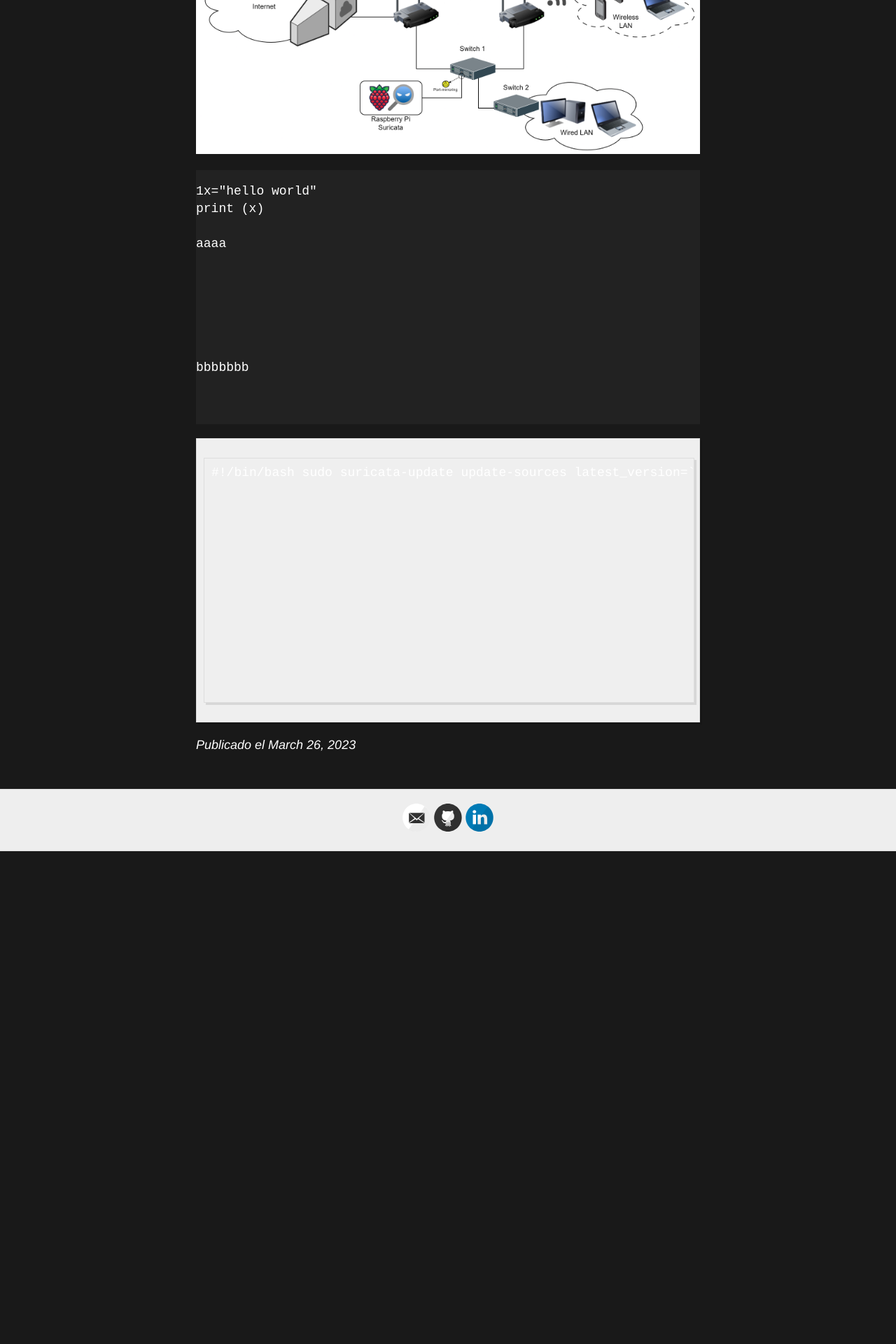
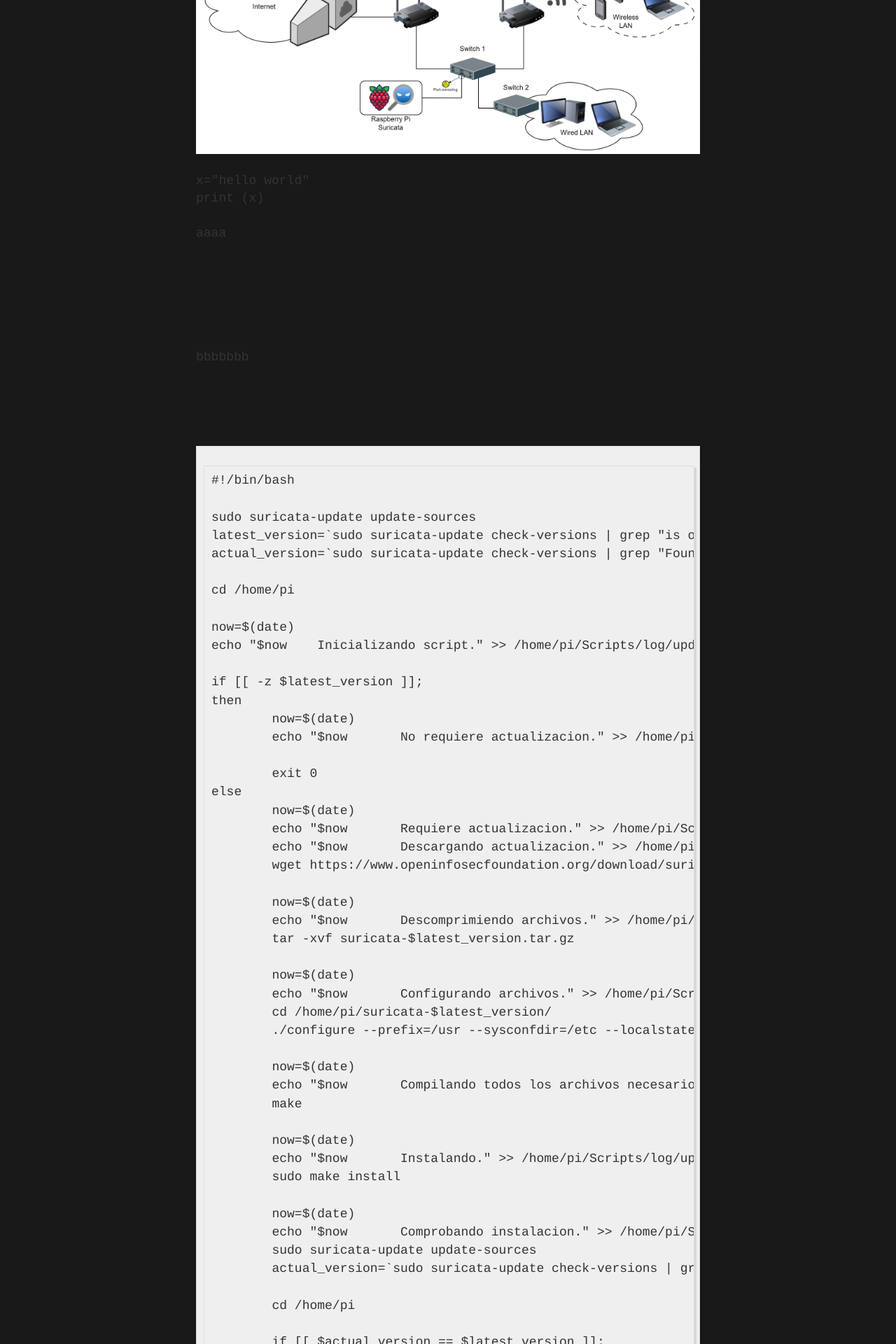
Before and after one commit to b4shnhawx/b4shnhawx.github.io, a Jekyll site: the page built from _posts/2023-03-26-Suricata IDS con OpenIA.md, in a window 1280 px wide. Shown: the part 928-2848 px from the top of the page at 70% size. Built offline with Jekyll 4.4.1, drawn with Linux system fonts in a browser that asks for light colours; nearby versions of some CDN libraries; before the commit the page ends 2144 px from its top, so only the background shows below that.

Commit message:
Update style-nothome.css

```diff
--- a/css/style-nothome.css
+++ b/css/style-nothome.css
@@ -242,19 +242,40 @@
 }
 
 /* CODE BOXES*/
-xmp:before {
-  content: counter(line);
-  counter-increment: line;
+/* Force scrollbars onto browser window */
+body {
+margin-bottom: 200%;
 }
 
-pre {
-  white-space: nowrap;
-  counter-reset: line;
-  min-height: 350px;
-  background: #222222;
-  padding: 15px;
-  color: #ffffff;
-  overflow: scroll
+/* Box styles */
+.myBox {
+border: none;
+padding: 5px;
+font: 24px/36px sans-serif;
+width: 200px;
+height: 200px;
+overflow: scroll;
+}
+
+/* Scrollbar styles */
+::-webkit-scrollbar {
+width: 12px;
+height: 12px;
+}
+
+::-webkit-scrollbar-track {
+border-radius: 10px;
+width: 2px;
+border: 1px dotted pink;
+}
+
+::-webkit-scrollbar-thumb {
+background: pink;
+border-radius: 10px;
+}
+
+::-webkit-scrollbar-thumb:hover {
+background: hotpink;
 }
 
 /**/
```
